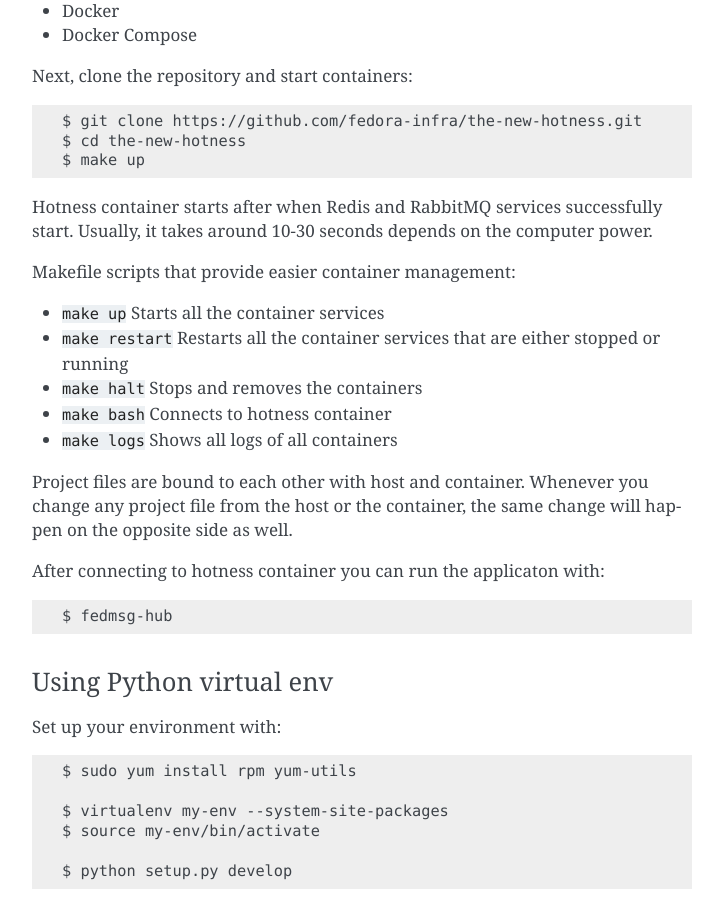
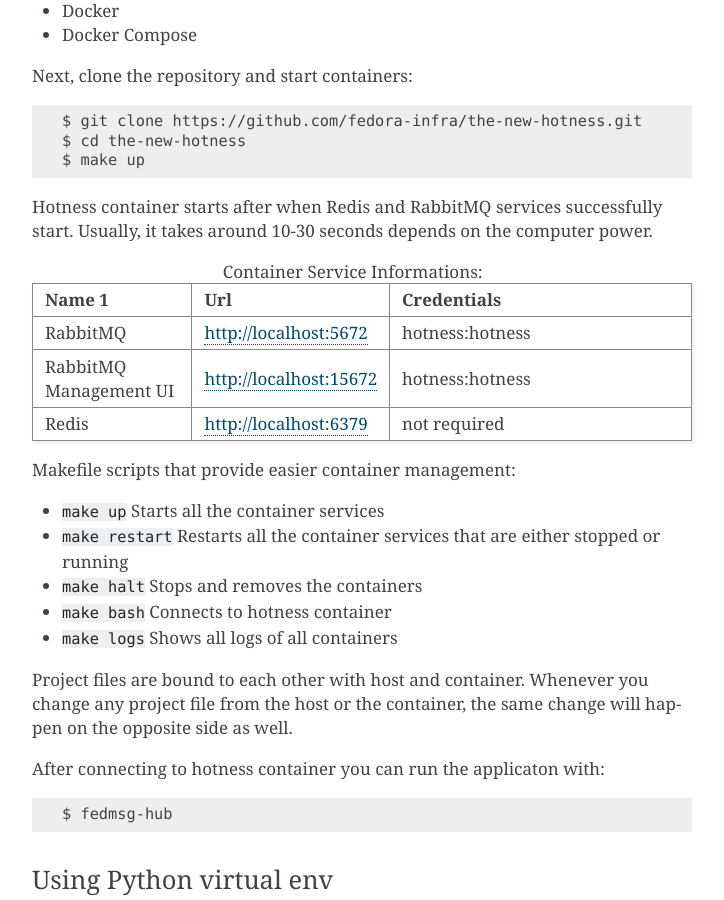
Before and after one commit to fedora-infra/the-new-hotness, a Sphinx documentation site: the page built from docs/dev-guide.rst, in a window 1280 px wide and 900 px high, scrolled down 1921 px. Shown: the whole window, without its empty margins (388-1112 px from the left). Built offline with Sphinx 7.4.7, drawn with Linux system fonts in a browser that asks for light colours; the version number could not be read and is left out.

Commit message:
Update dev-guide.rst

```diff
--- a/docs/dev-guide.rst
+++ b/docs/dev-guide.rst
@@ -91,6 +91,23 @@
     $ make up
 
 Hotness container starts after when Redis and RabbitMQ services successfully start. Usually, it takes around 10-30 seconds depends on the computer power.
+
+.. list-table:: Container Service Informations:
+   :widths: 25 25 50
+   :header-rows: 1
+
+   * - Name 1
+     - Url
+     - Credentials
+   * - RabbitMQ
+     - http://localhost:5672
+     - hotness:hotness
+   * - RabbitMQ Management UI
+     - http://localhost:15672
+     - hotness:hotness
+   * - Redis
+     - http://localhost:6379
+     - not required
 
 Makefile scripts that provide easier container management:
 
```
